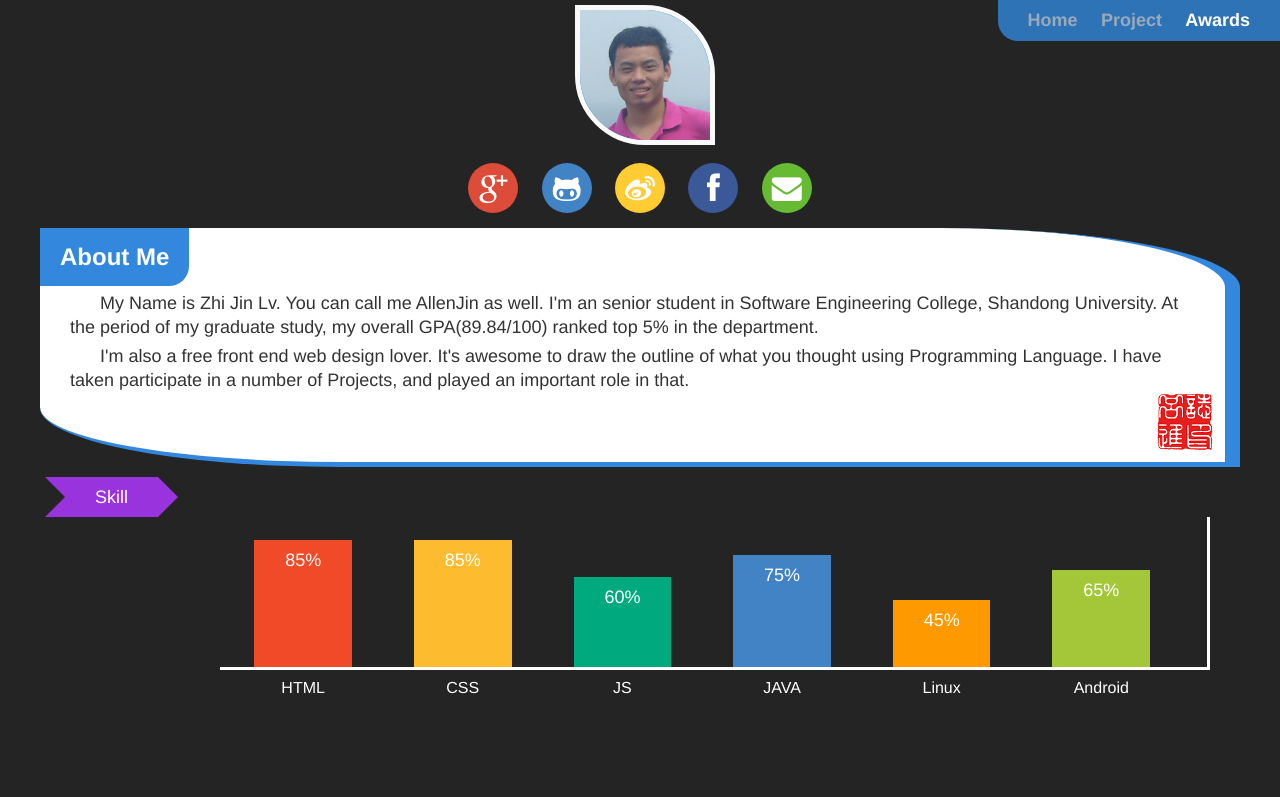
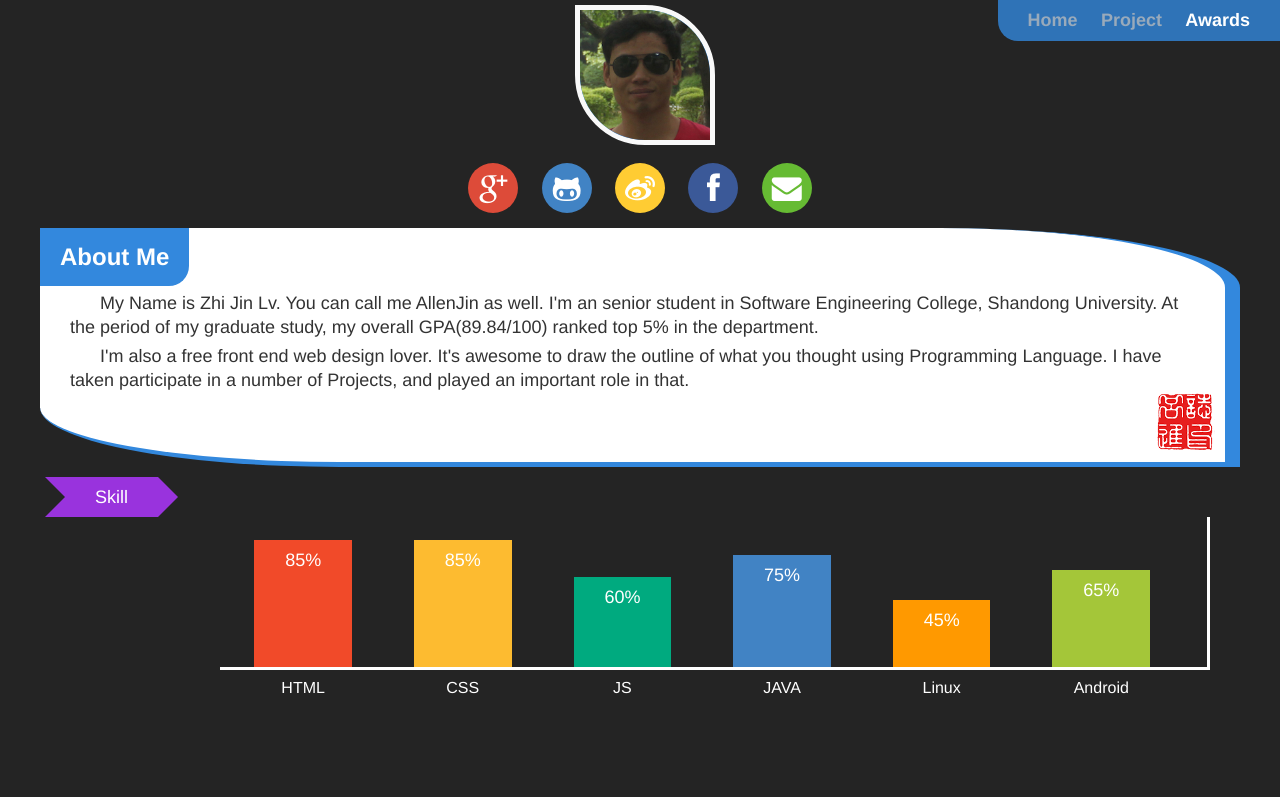
Before and after one commit to allenjin/allenjin.github.io, a plain HTML site: page index.html in a window 1280 px wide. Shown: the top 797 px of the page. Drawn offline with Linux system fonts and the light colour scheme.

Commit message:
change avatar

```diff
--- a/index.html
+++ b/index.html
@@ -17,7 +17,7 @@
 			</div>
 			<div class="page-index">
 				<span id="index"></span>
-				<img class="avatar-box" src="images/allenjin.jpg" alt="">
+				<img class="avatar-box" src="images/ai.jpg" alt="">
 				<ul class="link-list">
 					<li>
 						<a href="https://plus.google.com/u/0/111557773745865519660/" target="_blank" class="icon-google-plus"></a>
```
Also changed, not shown: images/ai.jpg (added).
